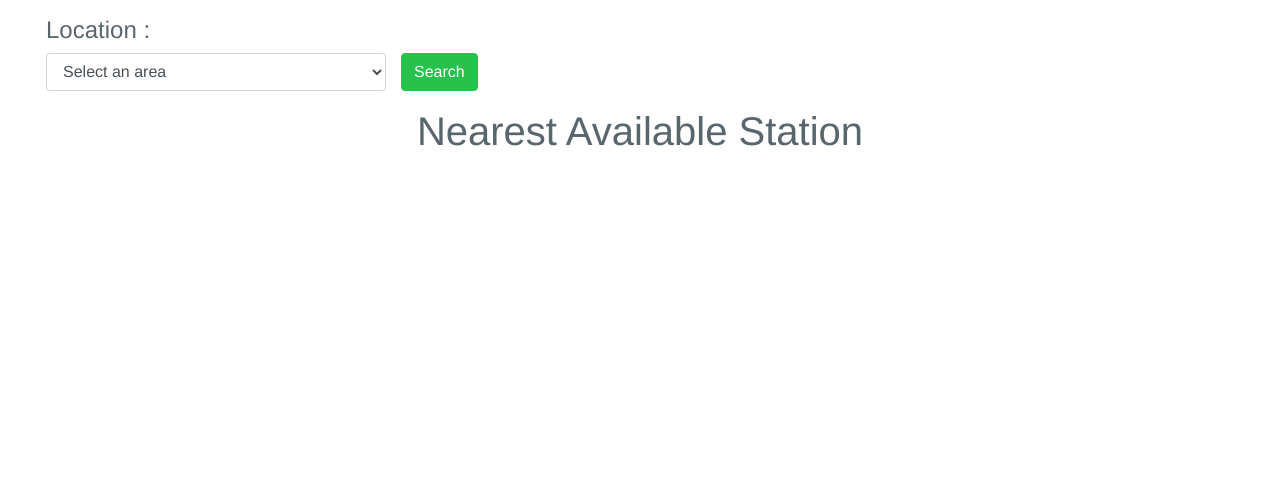
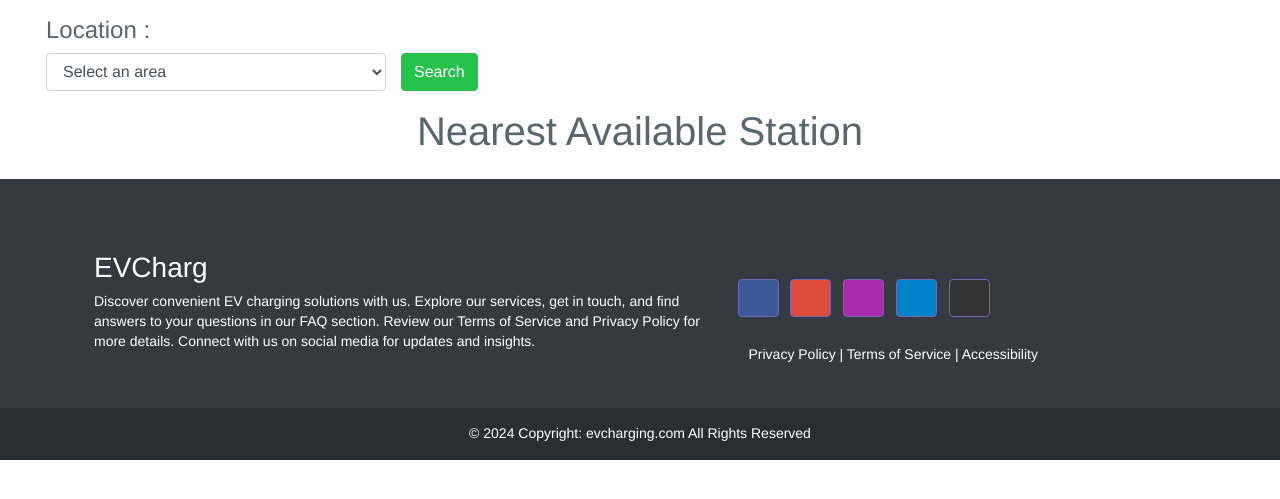
Before and after one commit to ayushguptagithub/evcharging, a Flask app: page / in a window 1280 px wide. Shown: the part 76-575 px from the top of the page. Run offline with Flask 2, Linux system fonts and the light colour scheme; data comes from the database, SQL or seed files in the repository; some libraries are stand-ins or nearby versions.

Commit message:
Auto changes

```diff
--- a/templates/book_port.html
+++ b/templates/book_port.html
@@ -170,6 +170,6 @@
 
 
 
-
+{% include 'footer.html' %}
 </body>
 </html>
--- a/templates/book_slot.html
+++ b/templates/book_slot.html
@@ -655,5 +655,6 @@ var selectedSlots = [];
 
         window.onload = createTimeSlots;
     </script>
+    {% include 'footer.html' %}
 </body>
 </html>
--- a/templates/company_details.html
+++ b/templates/company_details.html
@@ -105,5 +105,6 @@
     {% endfor %}
 
     <script src="https://cdnjs.cloudflare.com/ajax/libs/bootstrap/5.3.2/js/bootstrap.bundle.min.js"></script>
+    {% include 'footer.html' %}
 </body>
 </html>
--- /dev/null
+++ b/templates/footer.html
@@ -0,0 +1,45 @@
+<footer class="bg-dark pt-5 text-white"  style="position: alsolute; bottom: 0; width: 100%;z-index: 4;">
+    <div class="container p-4">
+        <div class="row mb-2">
+            <div class="col col-lg-7 col-md-4">
+                <h3>EVCharg</h3>
+               <section class="mb-4">
+                   <p>
+                    Discover convenient EV charging solutions with us. Explore our services, get in touch, and find answers to your questions in our FAQ section. Review our Terms of Service and Privacy Policy for more details. Connect with us on social media for updates and insights.
+                   </p>
+               </section>
+            </div>
+            <div class="col-lg-5">
+                <div class="row">
+                <section class="mb-4 mt-4 text-center">
+                    <!-- Facebook -->
+                    <a class="btn btn-primary btn-floating m-1" style="background-color: #3b5998" href="#!" role="button"><i class="fab fa-facebook-f"></i></a>
+                    <!-- Google -->
+                    <a class="btn btn-primary btn-floating m-1" style="background-color: #dd4b39" href="#!" role="button"><i class="fab fa-google"></i></a>
+
+                    <!-- Instagram -->
+                    <a class="btn btn-primary btn-floating m-1" style="background-color: #ac2bac" href="#!" role="button"><i class="fab fa-instagram"></i></a>
+
+                    <!-- Linkedin -->
+                    <a class="btn btn-primary btn-floating m-1" style="background-color: #0082ca" href="#!" role="button"><i class="fab fa-linkedin-in"></i></a>
+                    <!-- Github -->
+                    <a class="btn btn-primary btn-floating m-1" style="background-color: #333333" href="#!" role="button"><i class="fab fa-github"></i></a>
+                </section>
+                </div>
+                <div class="row">
+                    <section class="text-center">
+                        <div class="col text-center">
+                            Privacy Policy | Terms of Service | Accessibility
+                        </div>
+                    </section>
+                </div>
+            </div>
+        </div>
+    </div>
+
+    <div class="text-center p-3" style="background-color: rgba(0, 0, 0, 0.2)">
+      © 2024 Copyright:
+      <a class="text-white" href="#">evcharging.com</a> All Rights Reserved
+    </div>
+
+  </footer>
--- a/templates/index.html
+++ b/templates/index.html
@@ -103,7 +103,7 @@
 
 
 
-
+    {% include 'footer.html' %}
 
 
 
--- a/templates/my_bookings.html
+++ b/templates/my_bookings.html
@@ -162,5 +162,7 @@
     <script src="https://cdn.jsdelivr.net/npm/@popperjs/core@2.5.1/dist/umd/popper.min.js"></script>
     <script src="https://cdn.jsdelivr.net/npm/bootstrap@5.0.2/dist/js/bootstrap.bundle.min.js" integrity="sha384-MrcW6ZMFYlzcLA8Nl+NtUVF0sA7MsXsP1UyJoMp4YLEuNSfAP+JcXn/tWtIaxVXM" crossorigin="anonymous"></script>
     <script src="https://stackpath.bootstrapcdn.com/bootstrap/4.5.2/js/bootstrap.min.js"></script>
+
+    {% include 'footer.html' %}
 </body>
 </html>
```
Also changed, not shown: templates/header.html (line endings or trailing spaces).
